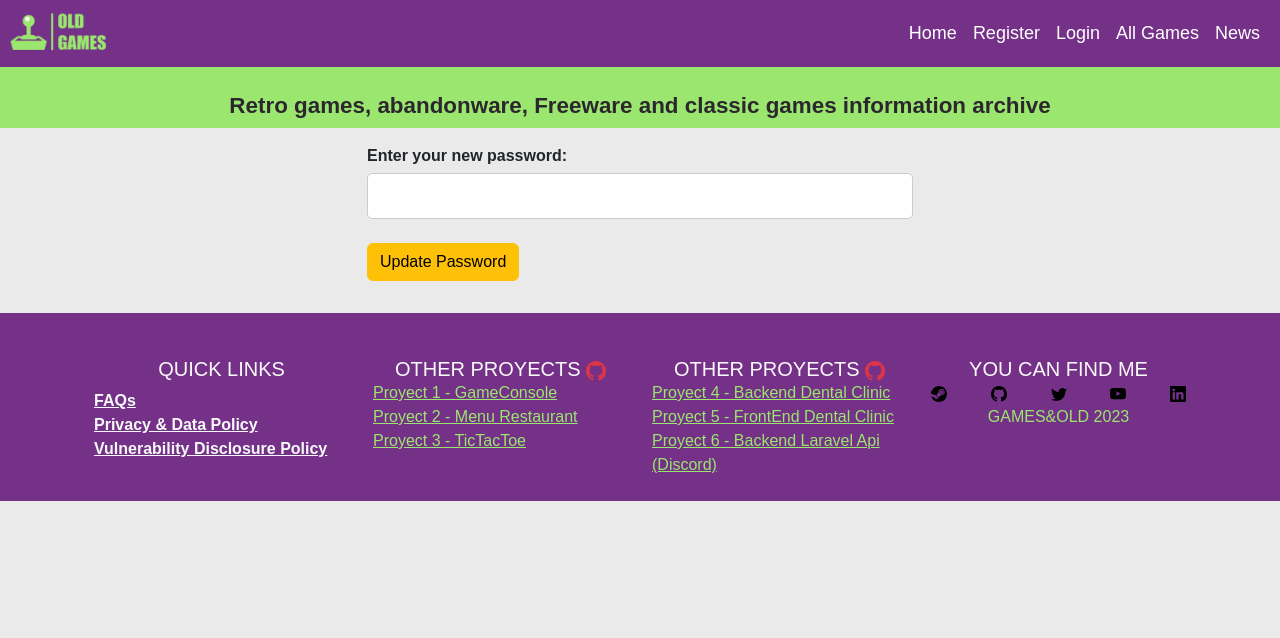
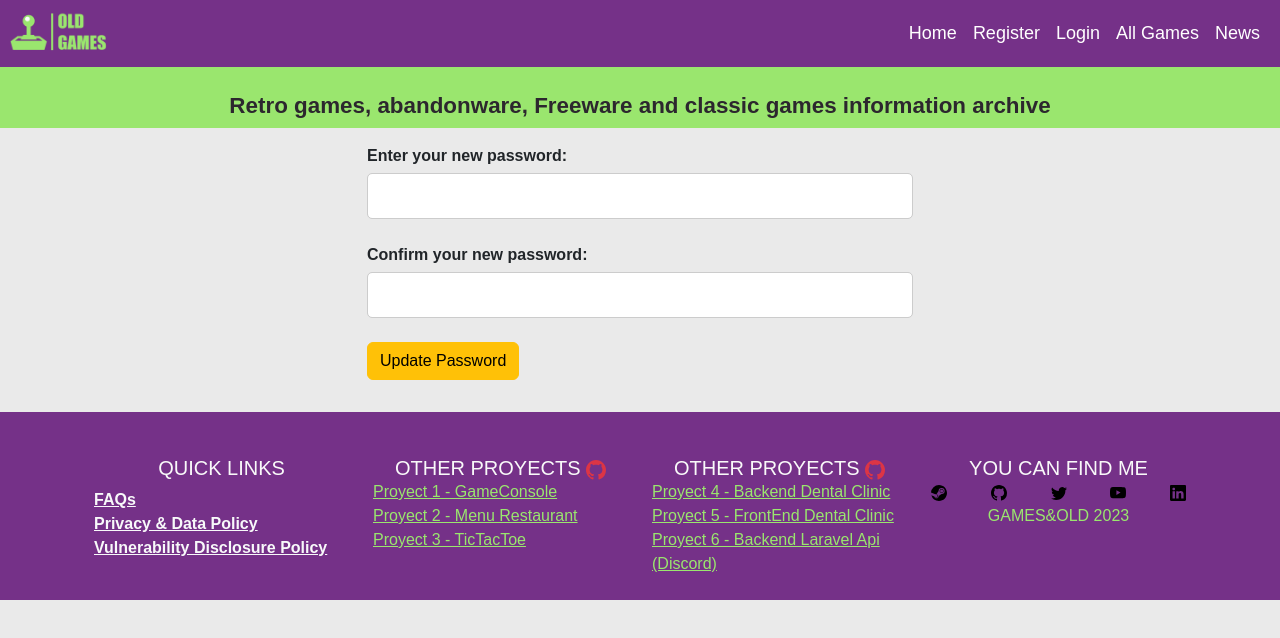
Before and after one commit to AlvaroBernabe/aba-geekshubs-fsd-val-Front-Final-Proyect, a React (Vite) app in the folder FrontFinal/: page /login/update in a window 1280 px wide. Shown: the top 638 px of the page. Built offline with nearby package versions, Linux system fonts and the light colour scheme.

Commit message:
feat: Profile Password Update 2 Input to Validate same Password

```diff
--- a/FrontFinal/src/layout/GetAllNews.jsx
+++ b/FrontFinal/src/layout/GetAllNews.jsx
@@ -1,6 +1,6 @@
 import React, { useEffect, useState } from "react";
 import { getAllNewsNonUser } from "./services/apiCalls";
-import { Card, Col} from "react-bootstrap";
+import { Card, Col } from "react-bootstrap";
 
 export const GetAllNews = () => {
 
--- a/FrontFinal/src/layout/profile/Profile.jsx
+++ b/FrontFinal/src/layout/profile/Profile.jsx
@@ -7,7 +7,7 @@ import { ChangeLogin } from "../users/changeLogin/ChangeLogin";
 import { ProfileUpdate } from "./update/ProfileUpdate";
 
 export const Profile = () => {
-  const ReduxCredentials = useSelector(userData);
+  const userRedux = useSelector(userData);
   const [password, setPassword] = useState(false);
   const handleClosePassword = () => setPassword(false);
   const handleShowPassword = () => setPassword(true);
@@ -15,6 +15,14 @@ export const Profile = () => {
   const [update, setUpdate] = useState(false);
   const handleCloseUpdate = () => setUpdate(false);
   const handleShowUpdate = () => setUpdate(true);
+
+  const handleProfileUpdate = () => {
+    setPassword(false);
+  };
+
+  const handlePasswordUpdate = () => {
+    setPassword(false);
+  };
 
 
   const [users, setUsers] = useState({
@@ -27,10 +35,8 @@ export const Profile = () => {
 
   useEffect(() => {
     if (users.name === "") {
-      getMyProfile(ReduxCredentials.credentials.token)
+      getMyProfile(userRedux.credentials.token)
         .then((result) => {
-          console.log(result.data.data);
-          console.log("esto es name", result.data.data[1][0].name);
           setUsers({
             name: result.data.data[1][0].name,
             surname: result.data.data[1][0].surname,
@@ -82,7 +88,7 @@ export const Profile = () => {
               <Modal.Header closeButton>
                 <Modal.Title>Update Profile</Modal.Title>
               </Modal.Header>
-              <Modal.Body><ProfileUpdate /></Modal.Body>
+              <Modal.Body><ProfileUpdate  onProfileUpdate={handleProfileUpdate} /></Modal.Body>
               <Modal.Footer>
                 <Button variant="secondary" onClick={handleCloseUpdate}>
                   Close
@@ -96,7 +102,7 @@ export const Profile = () => {
               <Modal.Header closeButton>
                 <Modal.Title>You Sure?</Modal.Title>
               </Modal.Header>
-              <Modal.Body><ChangeLogin /></Modal.Body>
+              <Modal.Body><ChangeLogin onPasswordUpdate={handlePasswordUpdate} /></Modal.Body>
               <Modal.Footer>
                 <Button variant="primary" onClick={handleClosePassword}>
                   Nope
--- a/FrontFinal/src/layout/profile/update/ProfileUpdate.jsx
+++ b/FrontFinal/src/layout/profile/update/ProfileUpdate.jsx
@@ -7,7 +7,7 @@ import { getMyProfile, profileUpdate } from "../../services/apiCalls";
 import { Button, Card, Col, Container, Form, Row } from "react-bootstrap";
 import { InputText } from "../../../components/InputText/InputText";
 
-export const ProfileUpdate = () => {
+export const ProfileUpdate = ({ onProfileUpdate }) => {
   const credentialsRdx = useSelector(userData);
   const navigate = useNavigate();
 
@@ -115,7 +115,7 @@ export const ProfileUpdate = () => {
       profileUpdate(user, credentialsRdx.credentials.token);
       setWelcome(`Correctly Updated Profile`);
       setTimeout(() => {
-        window.location.reload(true);
+        onProfileUpdate();
       }, 1500);
     } catch (error) {
       setWelcome(`Updated Profile Error`);
--- a/FrontFinal/src/layout/users/changeLogin/ChangeLogin.jsx
+++ b/FrontFinal/src/layout/users/changeLogin/ChangeLogin.jsx
@@ -7,16 +7,20 @@ import { Button, Card, Col, Container, Form, Row } from "react-bootstrap";
 import { InputText } from "../../../components/InputText/InputText";
 import { validate } from "../../../helpers/useful";
 
-export const ChangeLogin = () => {
-  const credentialsRdx = useSelector(userData);
-  let email = credentialsRdx?.credentials?.usuario?.email;
+export const ChangeLogin = ({ onPasswordUpdate }) => {
+  const userRedux = useSelector(userData);
+  let email = userRedux?.credentials?.usuario?.email;
   const navigate = useNavigate();
   const [welcome, setWelcome] = useState("");
+  const [confirmPasswordError, setConfirmPasswordError] = useState("");
+
 
   const [user, setUser] = useState({
     email: email,
     password: "",
+    confirmPassword: "",
   });
+
 
   const inputHandler = (e) => {
     setUser((prevState) => ({
@@ -36,6 +40,7 @@ export const ChangeLogin = () => {
   });
 
   const [registerAct, setRegisterAct] = useState(false);
+
 
   useEffect(() => {
     for (let error in userError) {
@@ -81,13 +86,28 @@ export const ChangeLogin = () => {
     }));
   };
 
+  const checkConfirmPassword = (e) => {
+    let error = "";
+    if (e.target.value !== user.password) {
+      error = "Passwords do not match";
+    }
+    setConfirmPasswordError(error);
+  };
+
   const updateLogin = () => {
+    if (user.password !== user.confirmPassword) {
+      setWelcome(`Passwords do not match`);
+      setTimeout(() => {
+        window.location.reload(true);
+      }, 2000);
+      return;
+    }
     try {
-      loginUpdate(user, credentialsRdx.credentials?.token);
+      loginUpdate( { password: user.password }, userRedux.credentials?.token);
       setWelcome(`Correctly Updated Password`);
       setTimeout(() => {
-        window.location.reload(true);
-      }, 1500);
+        onPasswordUpdate();
+      }, 2000);
     } catch (error) {
       setWelcome(`Password Error`);
       setTimeout(() => {
@@ -131,6 +151,24 @@ export const ChangeLogin = () => {
                     </Form.Group>
                     <div>{userError.passwordError}</div>
                     <br />
+                    <Form.Group>
+                      <Form.Label>Confirm your new password:</Form.Label>
+                      <InputText
+                        className={"inputLogin"}
+                        type={"password"}
+                        name={"confirmPassword"}
+                        maxLength={70}
+                        placeholder={""}
+                        changeFunction={(e) => inputHandler(e)}
+                        blurFunction={(e) => {
+                          checkConfirmPassword(e);
+                          checkError(e);
+                        }}
+                      />
+
+                    </Form.Group>
+                    <div>{userError.confirmPasswordError}</div>
+                    <br />
                     <Button
                       className="botonLog"
                       variant="warning"
```
